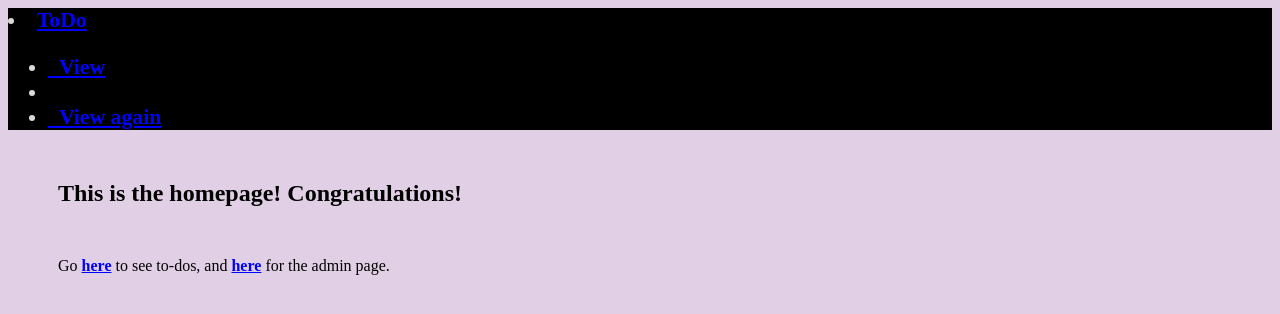
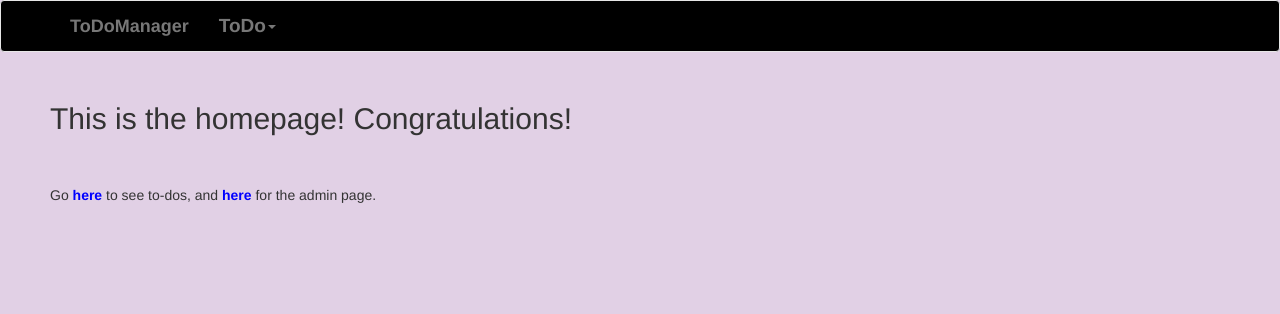
Before and after one commit to ellieholderness/to-do-manager, a Django app: page / in a window 1280 px wide. Shown: the top 314 px of the page. Run offline with Django 3.2, Linux system fonts and the light colour scheme; some libraries are stand-ins or nearby versions; some web fonts are replaced.

Commit message:
Add required bits and bobs to template to get navbar working

```diff
--- a/templates/base.html
+++ b/templates/base.html
@@ -9,29 +9,36 @@
         <title>{% block title %}To-Do Manager{% endblock %}</title>
 
         <link href="https://fonts.googleapis.com/css?family=Hammersmith+One&display=swap" rel="stylesheet">
+        <link rel="stylesheet" href="https://maxcdn.bootstrapcdn.com/bootstrap/3.4.0/css/bootstrap.min.css">
         <link rel="stylesheet" type="text/css" href="{% static 'global-style.css' %}">
+        <script src="https://use.typekit.net/lvb8paq.js"></script>
     </head>
     {% endblock %}
     <body>
-        <nav class="navbar">
+        <nav class="navbar navbar-default">
             <div class="container">
-                <div id="navbar">
+                <div class="navbar-header">
+                    <a class="navbar-brand" href="#">ToDoManager</a>
+                </div>
+                <ul class="nav navbar-nav">
                     <li class="dropdown">
-                        <a class="dropdown-toggle" data-toggle="dropdown" href="#">ToDo <span class="caret"></span></a>
+                        <a class="dropdown-toggle" data-toggle="dropdown" href="#" >ToDo<span class="caret"></span></a>
                         <ul class="dropdown-menu">
-                            <li><a href="{% url "index" %}">
+                            <li><a class="dropdown-item" href="{% url "index" %}">
                                 <span class="glyphicon glyphicon-plus"></span>&nbsp;&nbsp;View
                             </a></li>
-                            <li class="divider"></li>
-                            <li><a href="{% url "index" %}">
+                            <div class="dropdown-divider"></div>
+                            <li><a class="dropdown-item" href="{% url "index" %}">
                                 <span class="glyphicon glyphicon-tint"></span>&nbsp;&nbsp;View again
                             </a></li>
                         </ul>
                     </li>
-                </div>
+                </ul>
             </div>
         </nav>
     	{% block content %}
     	{% endblock %}
+    <script src="https://ajax.googleapis.com/ajax/libs/jquery/3.4.1/jquery.min.js"></script>
+    <script src="https://maxcdn.bootstrapcdn.com/bootstrap/3.4.0/js/bootstrap.min.js"></script>
     </body>
 </html>
```
